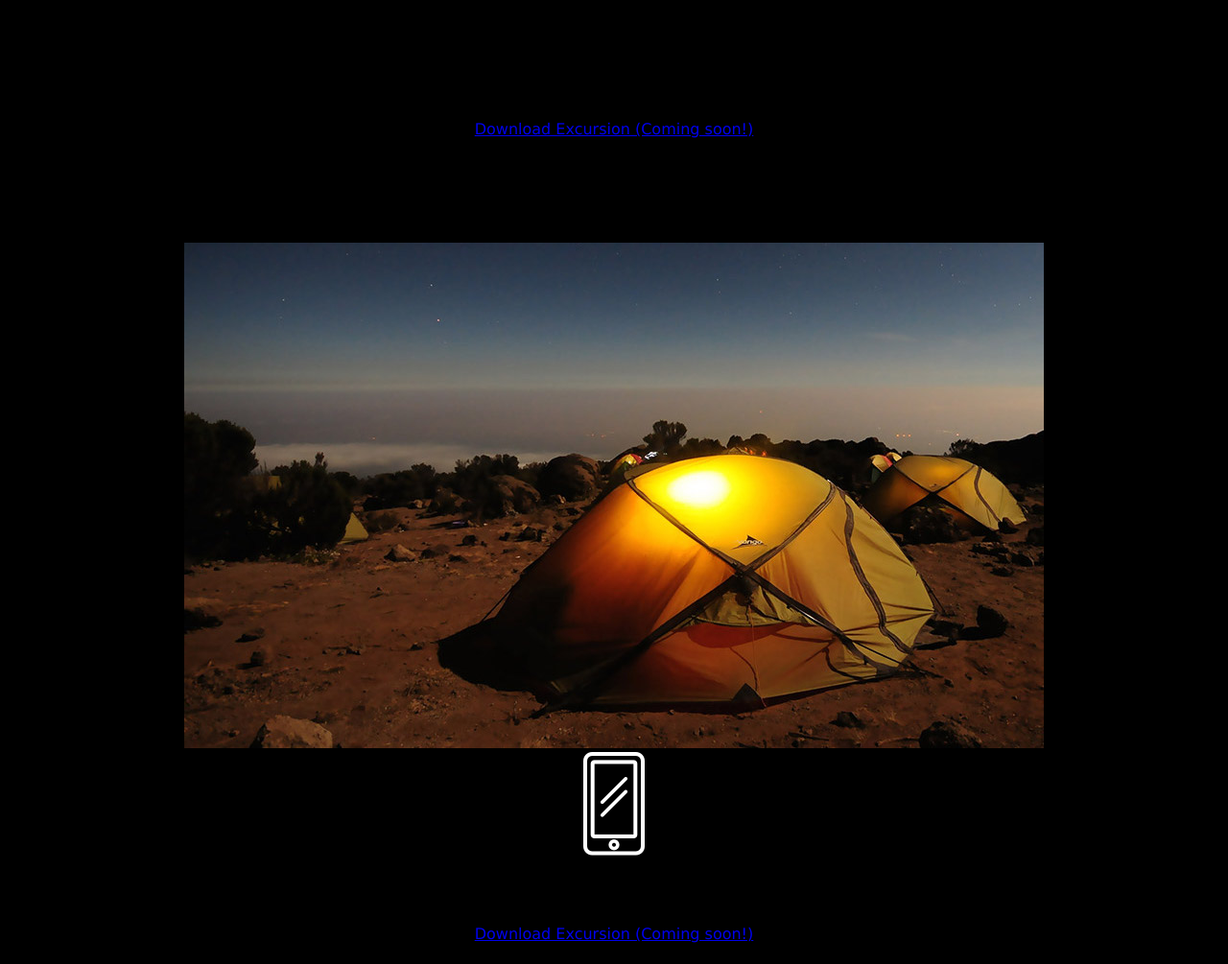
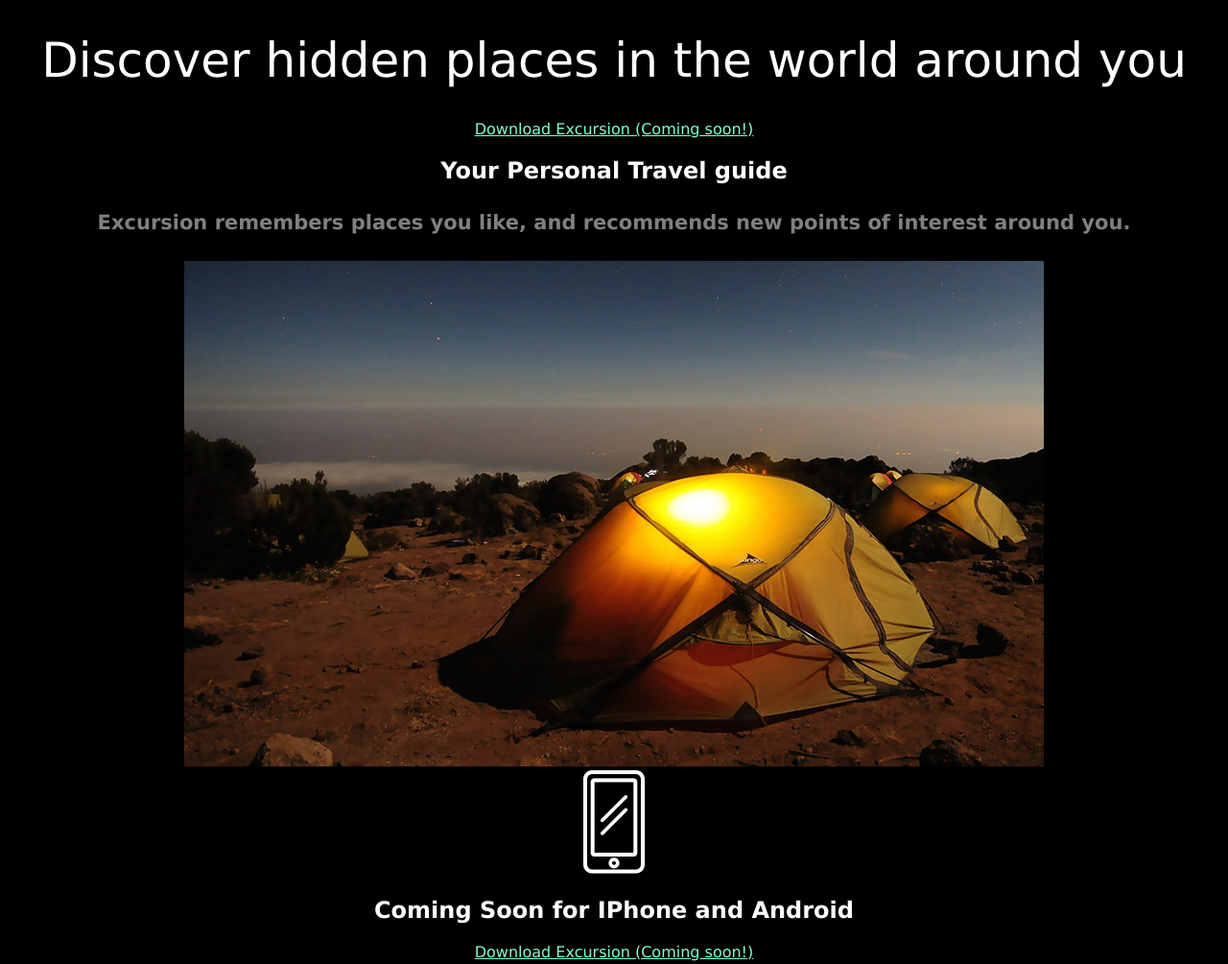
Before and after one commit to acnuzzi/excursion, a plain HTML site: page index.html in a window 1280 px wide. Shown: the whole page at 96% size. Drawn offline with Linux system fonts and the light colour scheme.

Commit message:
Update style.css

```diff
--- a/resources/css/style.css
+++ b/resources/css/style.css
@@ -7,5 +7,18 @@ html {
 h1 {
   Font-weight: Normal;
   Font-size: 50px;
-  Font-color: white;
 }
+
+h1, h2 {
+  color: white;
+}
+
+a {
+  color: aquamarine;
+  Font-size: 16px;
+}
+
+h4 {
+  color: Gray;
+  font-size: 21px;
+}
```
